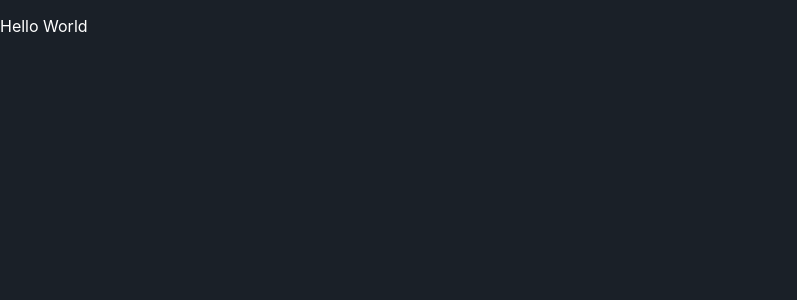
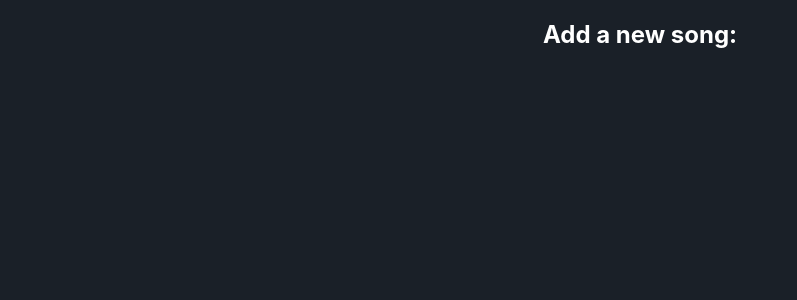
Before and after one commit to fre-ben/nukebox, a Next.js app: page /add in a window 1280 px wide. Shown: the top 300 px of the page, without its empty margins (0-797 px from the left). Built offline with nearby package versions, Linux system fonts and the light colour scheme.

Commit message:
:sparkles: Add CSS file and page headline

```diff
--- a/pages/add.tsx
+++ b/pages/add.tsx
@@ -2,8 +2,8 @@ import styles from "../styles/Add.module.css";
 
 export default function Add() {
   return (
-    <>
-      <p>Hello World</p>
-    </>
+    <div className={styles.container}>
+      <h2>Add a new song:</h2>
+    </div>
   );
 }
--- /dev/null
+++ b/styles/Add.module.css
@@ -0,0 +1,4 @@
+.container {
+  display: grid;
+  justify-content: center;
+}
```
